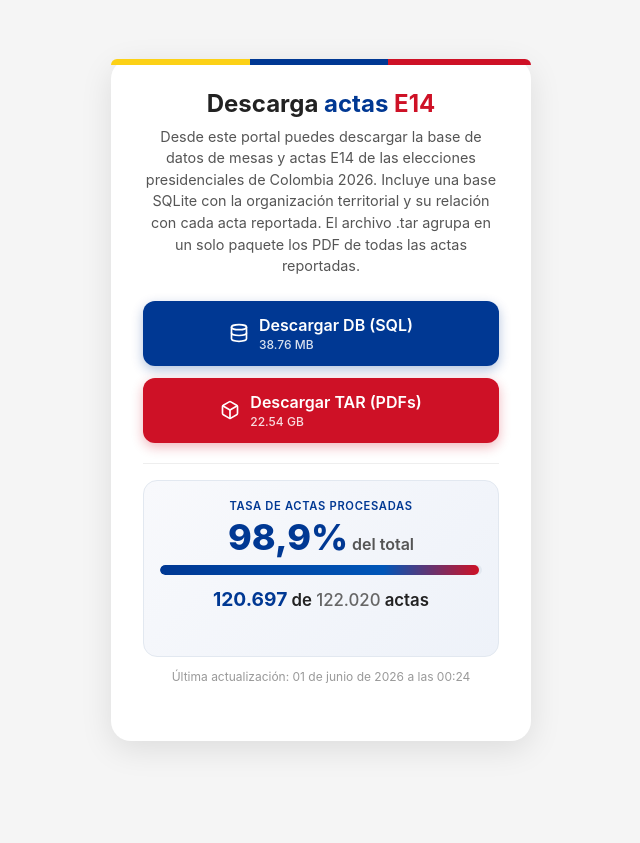
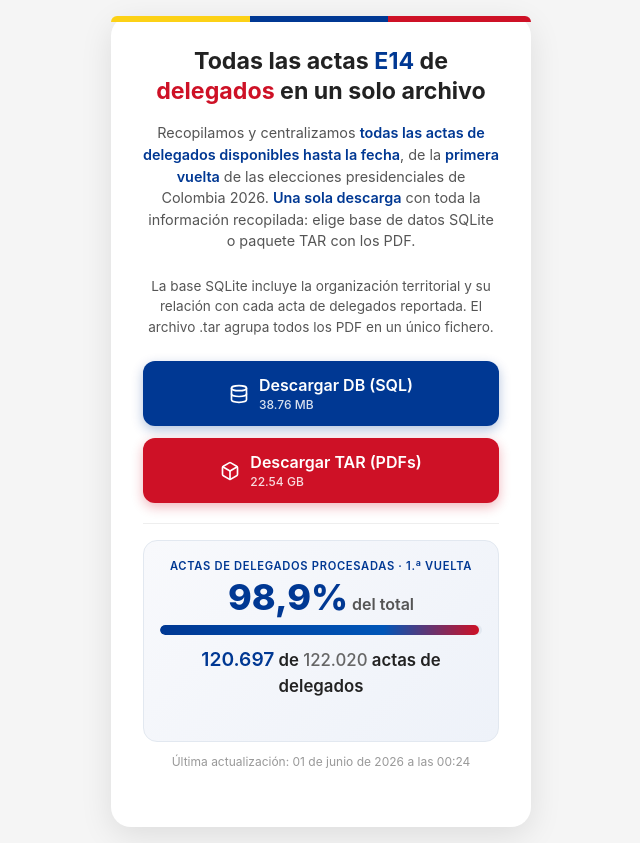
Before and after one commit to CristianAlCubo/e14-pre2026, a plain HTML site: page index.html in a window 1280 px wide. Shown: the whole page, without its empty margins (319-959 px from the left). Before the commit the page ends 800 px from the top, so only its background shows below. Drawn offline with Linux system fonts and the light colour scheme.

Commit message:
feat: clarificacion en los textos de la web respecto al contenido de los ficheros

```diff
--- a/index.html
+++ b/index.html
@@ -3,16 +3,18 @@
 <head>
 <meta charset="UTF-8">
 <meta name="viewport" content="width=device-width,initial-scale=1.0">
-<title>Descarga actas E14</title>
+<title>Actas E14 delegados · descarga centralizada · 1.ª vuelta</title>
 <style>
 *{margin:0;padding:0;box-sizing:border-box}
 body{min-height:100vh;display:flex;align-items:center;justify-content:center;background:#f5f5f5;font-family:-apple-system,BlinkMacSystemFont,"Segoe UI",Roboto,sans-serif;padding:16px}
 .card{background:#fff;border-radius:20px;padding:32px;max-width:420px;width:100%;box-shadow:0 8px 32px rgba(0,0,0,.1);text-align:center}
 .header-bar{height:6px;border-radius:20px 20px 0 0;background:linear-gradient(90deg,#FCD116 33%,#003893 33%,#003893 66%,#CE1126 66%);margin:-32px -32px 24px -32px}
-h1{font-size:1.5rem;color:#222;margin-bottom:8px}
+h1{font-size:1.45rem;color:#222;margin-bottom:16px;line-height:1.3}
 h1 span{color:#003893}
 h1 span:nth-child(2){color:#CE1126}
 p{color:#555;font-size:.9rem;line-height:1.5;margin-bottom:24px}
+p strong{color:#003893;font-weight:600}
+p.desc{font-size:.85rem;margin-bottom:24px}
 .btns{display:flex;flex-direction:column;gap:12px}
 .btn{display:flex;align-items:center;justify-content:center;gap:10px;padding:14px 24px;border-radius:12px;text-decoration:none;font-weight:600;font-size:1rem;transition:transform .15s,box-shadow .15s;color:#fff;border:none;cursor:pointer}
 .btn:hover{transform:translateY(-2px)}
@@ -40,8 +42,9 @@ p{color:#555;font-size:.9rem;line-height:1.5;margin-bottom:24px}
 <body>
 <div class="card">
 <div class="header-bar"></div>
-<h1>Descarga <span>actas</span> <span>E14</span></h1>
-<p>Desde este portal puedes descargar la base de datos de mesas y actas E14 de las elecciones presidenciales de Colombia 2026. Incluye una base SQLite con la organizaci&oacute;n territorial y su relaci&oacute;n con cada acta reportada. El archivo .tar agrupa en un solo paquete los PDF de todas las actas reportadas.</p>
+<h1>Todas las actas <span>E14</span> de <span>delegados</span> en un solo archivo</h1>
+<p>Recopilamos y centralizamos <strong>todas las actas de delegados disponibles hasta la fecha</strong>, de la <strong>primera vuelta</strong> de las elecciones presidenciales de Colombia 2026. <strong>Una sola descarga</strong> con toda la informaci&oacute;n recopilada: elige base de datos SQLite o paquete TAR con los PDF.</p>
+<p class="desc">La base SQLite incluye la organizaci&oacute;n territorial y su relaci&oacute;n con cada acta de delegados reportada. El archivo .tar agrupa todos los PDF en un &uacute;nico fichero.</p>
 <div class="btns">
 <a class="btn btn-sql" href="https://e14s-pre2026.ccubillos.com/e14.db" download>
 <svg width="20" height="20" viewBox="0 0 24 24" fill="none" stroke="currentColor" stroke-width="2" stroke-linecap="round" stroke-linejoin="round"><ellipse cx="12" cy="5" rx="9" ry="3"/><path d="M21 12c0 1.66-4 3-9 3s-9-1.34-9-3"/><path d="M3 5v14c0 1.66 4 3 9 3s9-1.34 9-3V5"/></svg>
@@ -54,10 +57,10 @@ p{color:#555;font-size:.9rem;line-height:1.5;margin-bottom:24px}
 </div>
 <div class="update">
 <div class="progress-block">
-<span class="progress-label">Tasa de actas procesadas</span>
+<span class="progress-label">Actas de delegados procesadas · 1.ª vuelta</span>
 <div class="progress-rate">98,9%<span>del total</span></div>
-<div class="progress-bar" role="progressbar" aria-valuenow="120697" aria-valuemin="0" aria-valuemax="122020" aria-label="Actas procesadas"><div class="progress-fill" style="width:98.92%"></div></div>
-<p class="progress-count"><strong>120.697</strong> de <span>122.020</span> actas</p>
+<div class="progress-bar" role="progressbar" aria-valuenow="120697" aria-valuemin="0" aria-valuemax="122020" aria-label="Actas de delegados procesadas, primera vuelta"><div class="progress-fill" style="width:98.92%"></div></div>
+<p class="progress-count"><strong>120.697</strong> de <span>122.020</span> actas de delegados</p>
 </div>
 <p class="update-date">&Uacute;ltima actualizaci&oacute;n: 01 de junio de 2026 a las 00:24</p>
 </div>
```
